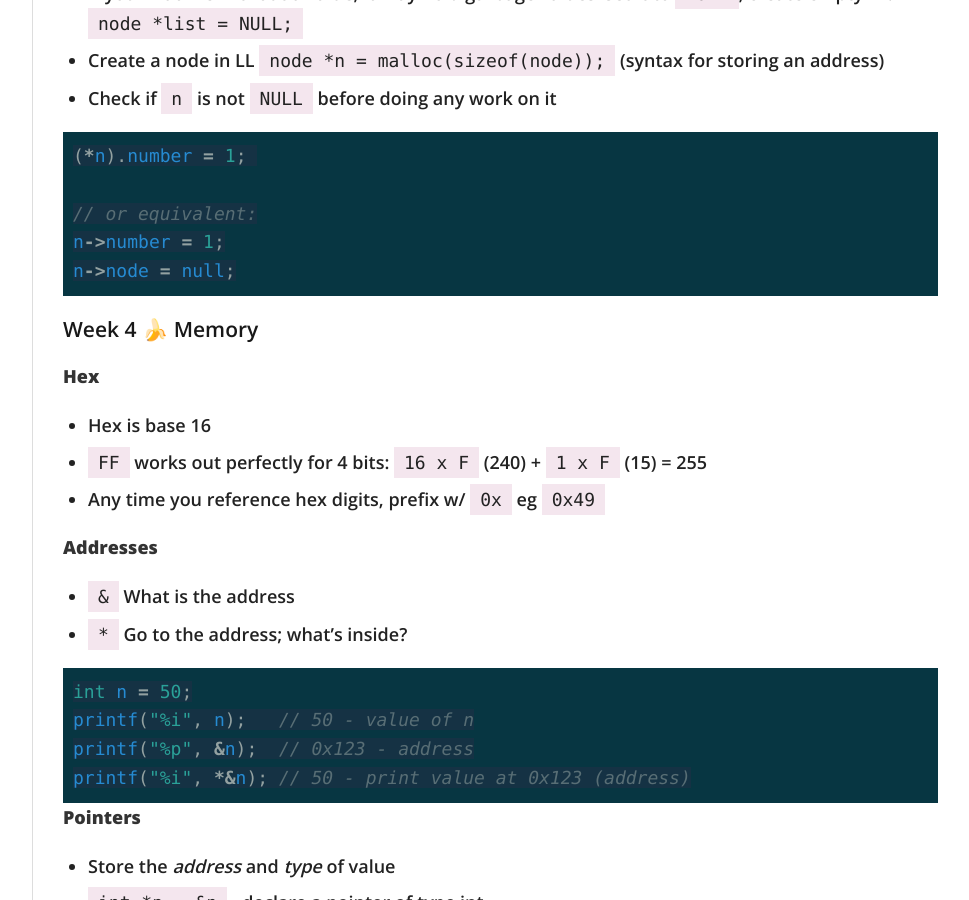
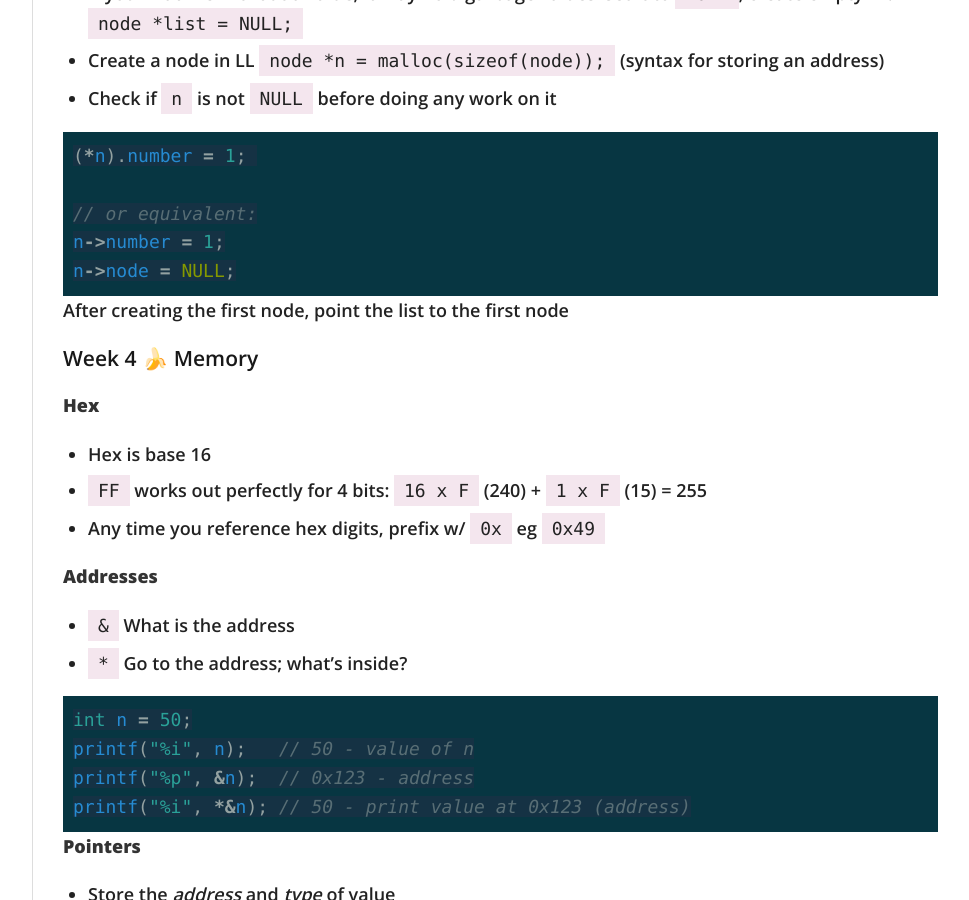
Before and after one commit to virtual/100daysofcode, a Jekyll site: the page built from index.md, in a window 1280 px wide and 900 px high, scrolled down 1729 px. Shown: the whole window, without its empty margins (272-1241 px from the left). Built offline with Jekyll 4.4.1, drawn with Linux system fonts in a browser that asks for light colours; nearby versions of some CDN libraries; our own code applies the rules of GitHub Pages for plain Markdown files.

Commit message:
Update index.md

````diff
--- a/index.md
+++ b/index.md
@@ -68,9 +68,10 @@ More on Linked Lists
 
 // or equivalent:
 n->number = 1;
-n->node = null;
-```
-
+n->node = NULL;
+```
+
+After creating the first node, point the list to the first node
 
 
 
````
